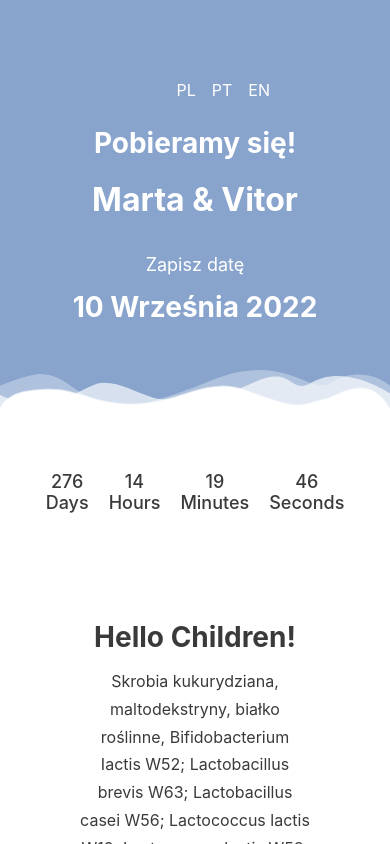
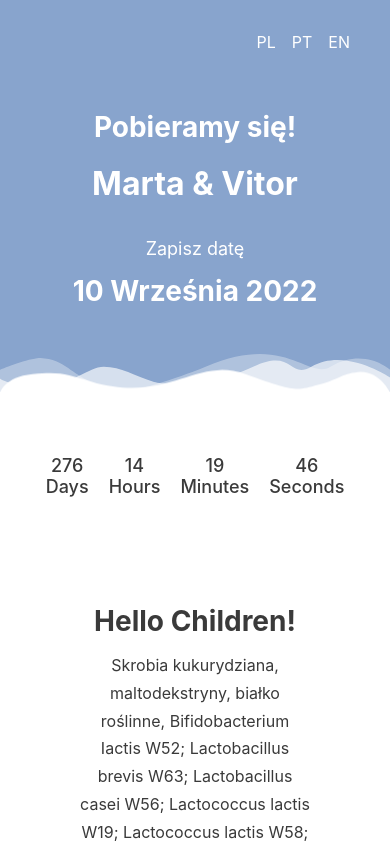
Before and after one commit to vitor-antonio/WeddingSite, a Svelte app: page / in a window 390 px wide. Shown: the top 844 px of the page. Built offline with nearby package versions, Linux system fonts and the light colour scheme.

Commit message:
a few adjustments

```diff
--- a/public/index.html
+++ b/public/index.html
@@ -4,7 +4,7 @@
 	<meta charset='utf-8'>
 	<meta name='viewport' content='width=device-width,initial-scale=1'>
 
-	<title>Svelte app</title>
+	<title>Marta & Vitor</title>
 
 	<link rel='icon' type='image/png' href='/favicon.png'>
 	<link rel='stylesheet' href='/global.css'>
--- a/src/App.svelte
+++ b/src/App.svelte
@@ -598,6 +598,13 @@
       padding: 1rem 0rem;
     }
 
+    .welcome-banner {
+      padding-top: 2rem;
+    }
+    .language-switcher {
+      margin: 0rem 2rem 3rem 0rem;
+    }
+
     .contacts-container {
       flex-direction: column;
       justify-content: center;
```
